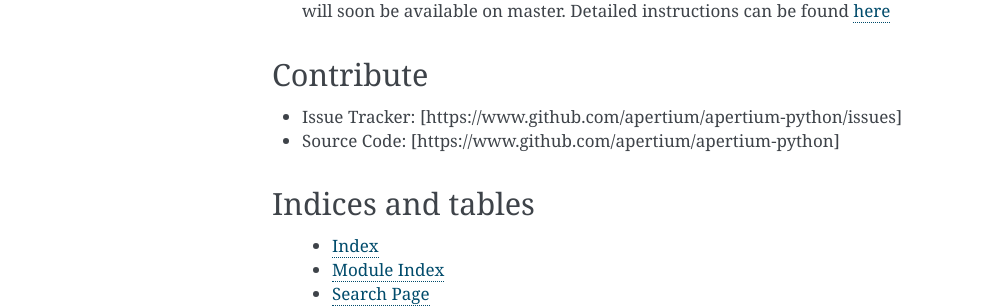
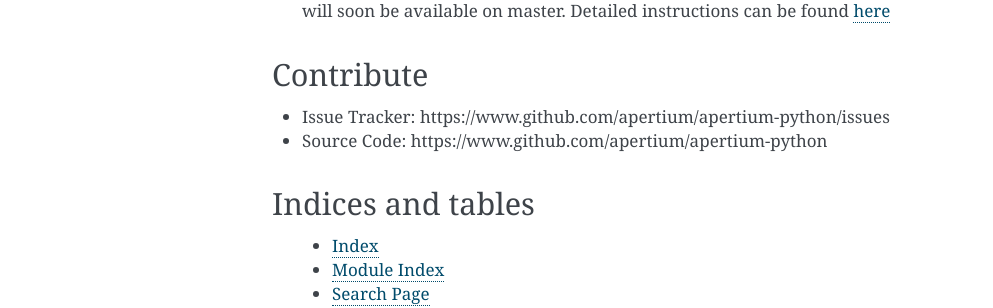
Before and after one commit to apertium/apertium-python, a Sphinx documentation site: the page built from docs/source/index.md, in a window 1280 px wide. Shown: the part 573-881 px from the top of the page, without its empty margins (148-1141 px from the left). Built offline with Sphinx 7.4.7, drawn with Linux system fonts in a browser that asks for light colours.

Commit message:
Fixed link formatting

```diff
--- a/docs/source/index.md
+++ b/docs/source/index.md
@@ -23,8 +23,8 @@
 Contribute
 ----------
 
-- Issue Tracker: [https://www.github.com/apertium/apertium-python/issues]
-- Source Code: [https://www.github.com/apertium/apertium-python]
+- Issue Tracker: https://www.github.com/apertium/apertium-python/issues
+- Source Code: https://www.github.com/apertium/apertium-python
 
 Indices and tables
 ------------------
```
